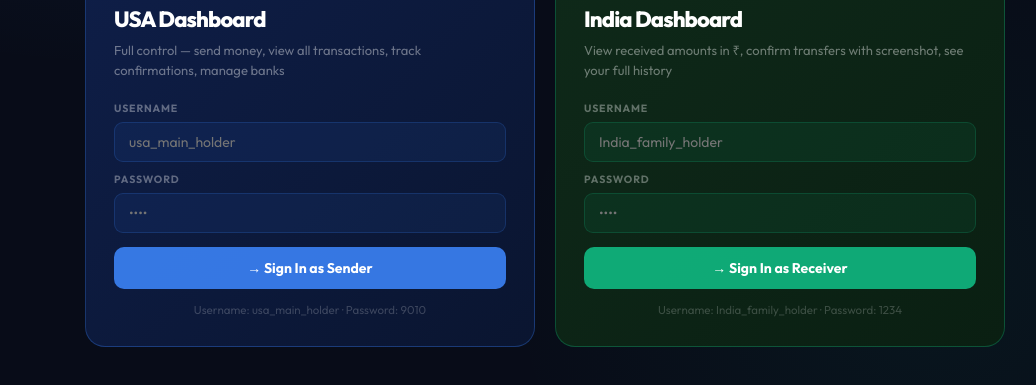
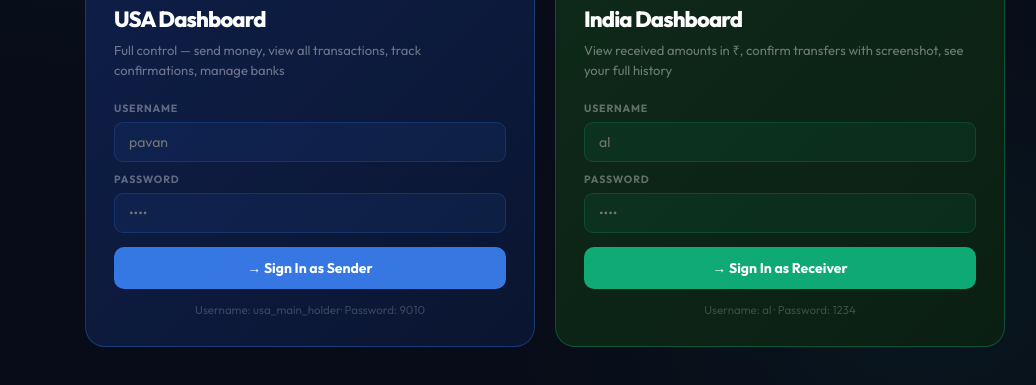
Before and after one commit to pavanka796/familyfunds, a plain HTML site: page index.html in a window 1280 px wide. Shown: the part 353-738 px from the top of the page, without its empty margins (95-1131 px from the left). Drawn offline with Linux system fonts and the light colour scheme.

Commit message:
Update index.html

```diff
--- a/index.html
+++ b/index.html
@@ -503,7 +503,7 @@ input[type=text],input[type=number],input[type=date],input[type=time],input[type
         <div class="lc-fields">
           <div class="lc-field">
             <div class="lc-label">Username</div>
-            <input class="lc-input" type="text" id="usa-username" placeholder="usa_main_holder" onkeydown="if(event.key==='Enter')doLogin('usa')"/>
+            <input class="lc-input" type="text" id="usa-username" placeholder="pavan" onkeydown="if(event.key==='Enter')doLogin('usa')"/>
           </div>
           <div class="lc-field">
             <div class="lc-label">Password</div>
@@ -512,7 +512,7 @@ input[type=text],input[type=number],input[type=date],input[type=time],input[type
           <button class="lc-btn" onclick="doLogin('usa')">→ Sign In as Sender</button>
           <div class="lc-err" id="usa-err">Incorrect username or password</div>
         </div>
-        <div class="lc-hint">Username: usa_main_holder · Password: 9010</div>
+        <div class="lc-hint">Username: usa_main_holder· Password: 9010</div>
       </div>
 
       <!-- India Card -->
@@ -524,7 +524,7 @@ input[type=text],input[type=number],input[type=date],input[type=time],input[type
         <div class="lc-fields">
           <div class="lc-field">
             <div class="lc-label">Username</div>
-            <input class="lc-input" type="text" id="india-username" placeholder="India_family_holder" onkeydown="if(event.key==='Enter')doLogin('india')"/>
+            <input class="lc-input" type="text" id="india-username" placeholder="al" onkeydown="if(event.key==='Enter')doLogin('india')"/>
           </div>
           <div class="lc-field">
             <div class="lc-label">Password</div>
@@ -533,7 +533,7 @@ input[type=text],input[type=number],input[type=date],input[type=time],input[type
           <button class="lc-btn" onclick="doLogin('india')">→ Sign In as Receiver</button>
           <div class="lc-err" id="india-err">Incorrect username or password</div>
         </div>
-        <div class="lc-hint">Username: India_family_holder · Password: 1234</div>
+        <div class="lc-hint">Username: al · Password: 1234</div>
       </div>
 
     </div>
```
